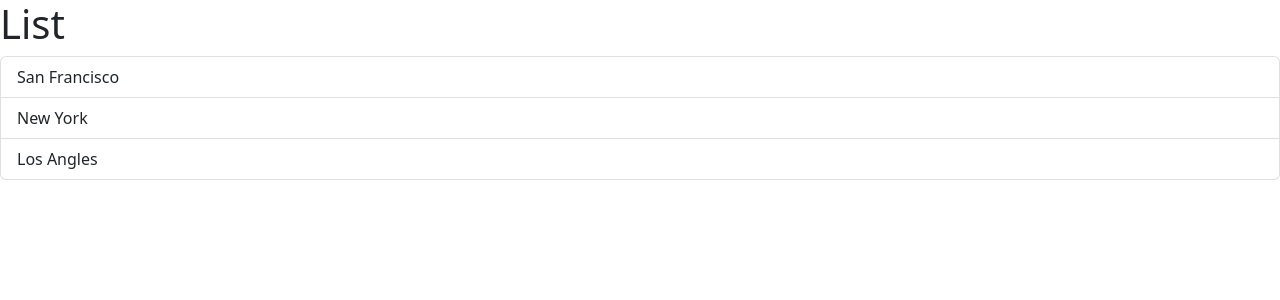
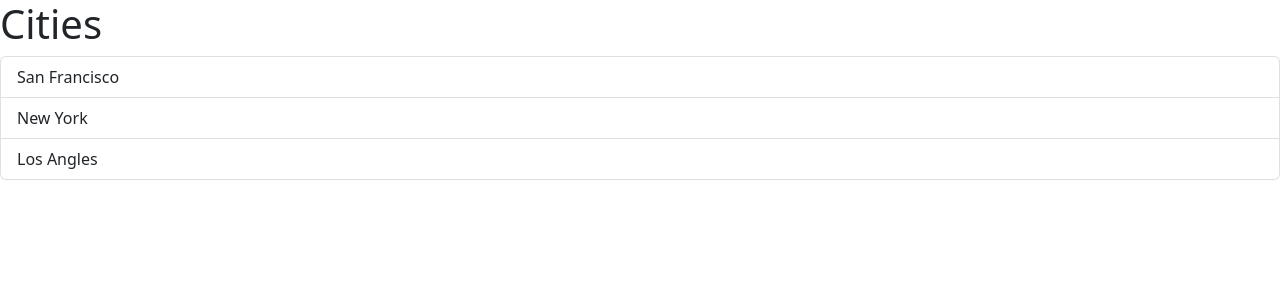
Before and after one commit to kayvannj/react-training, a React (Vite) app: page / in a window 1280 px wide. Shown: the top 300 px of the page. Built offline with nearby package versions, Linux system fonts and the light colour scheme.

Commit message:
using props for component

```diff
--- a/src/App.tsx
+++ b/src/App.tsx
@@ -1,8 +1,13 @@
-
 import ListGroup from "./components/ListGroup";
 
-function App(){
-  return <div><ListGroup/></div>
+function App() {
+  var cities = ["San Francisco", "New York", "Los Angles"];
+
+  return (
+    <div>
+      <ListGroup items={cities} heading="Cities" />
+    </div>
+  );
 }
 
-export default App
+export default App;
--- a/src/components/ListGroup.tsx
+++ b/src/components/ListGroup.tsx
@@ -7,14 +7,17 @@
 
 import { useState } from "react";
 
-function ListGroup() {
-  var items = ["San Francisco", "New York", "Los Angles"];
+interface Props {
+  items: string[];
+  heading: string;
+}
 
+function ListGroup({ items, heading }: Props) {
   const [selectedIndex, setSelectedIndex] = useState(-1);
 
   return (
     <>
-      <h1>List</h1>
+      <h1>{heading}</h1>
       {items.length === 0 && <p>Empty Items</p>}
       <ul className="list-group">
         {items.map((item, index) => (
```
